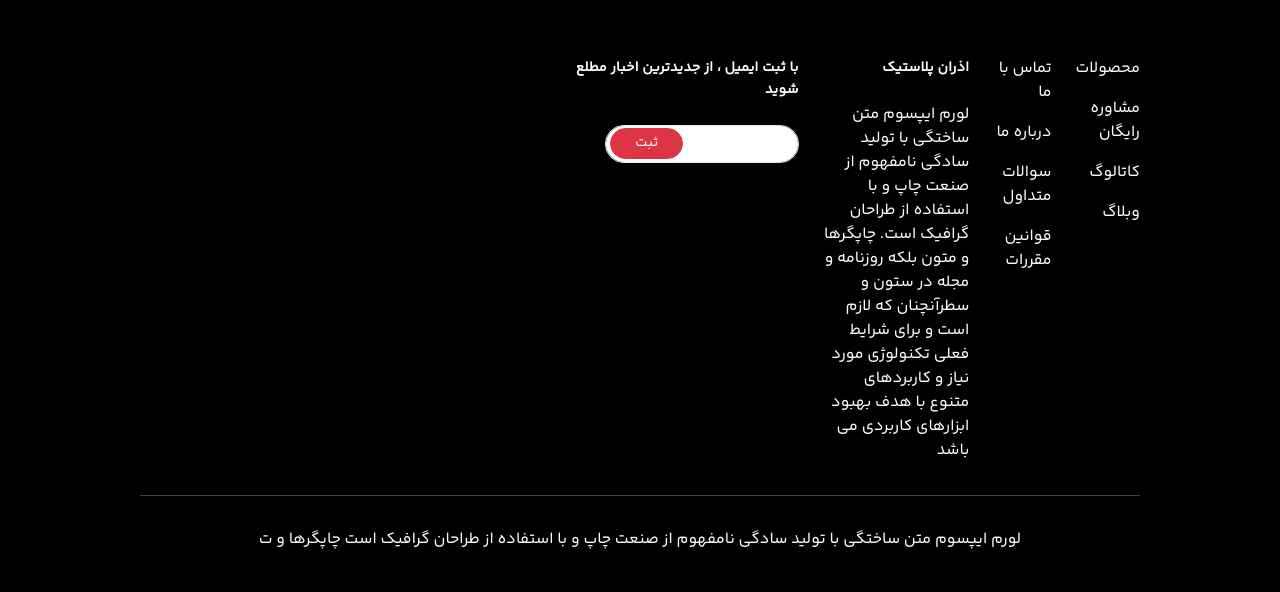
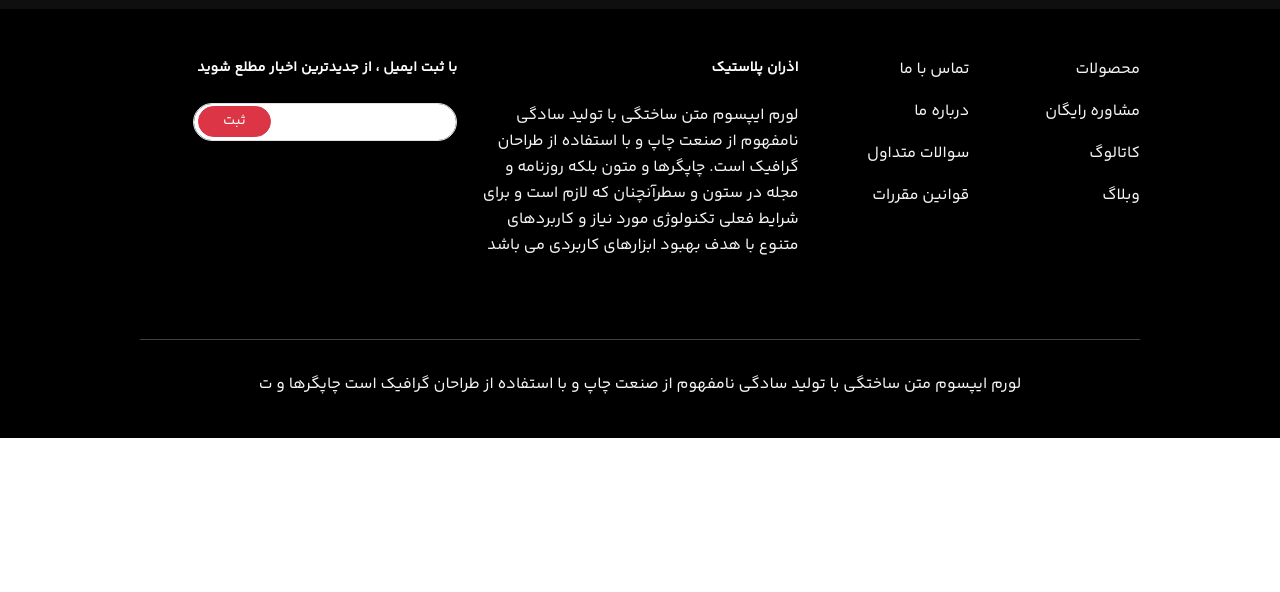
Before and after one commit to sara-hmt/Azaranplastic, a plain HTML site: page index.html in a window 1280 px wide. Shown: the part 4397-4989 px from the top of the page. After the commit the page ends 4835 px from the top, so only its background shows below. Drawn offline with nearby package versions, Linux system fonts and the light colour scheme; files whose address does not match are found by name.

Commit message:
footer edit

```diff
--- a/css/style.css
+++ b/css/style.css
@@ -241,20 +241,26 @@ article p {
 /**************end of article codes***************/
 
 /**************footer codes***************/
-.Social-media{
-  background-color: #0f0f0f;
-}
 
-/* submit email code ***********************/
 .submit-btn{
 position: absolute;
 left:5px;
 bottom: 3.5px;
 }
-/* submit email code ***********************/
 
-
-
+.social-media{
+  background-color: #0f0f0f;
+}
+footer p {
+  font-size: 16px;
+  font-weight: normal;
+  font-stretch: normal;
+  font-style: normal;
+  line-height: 1.63;
+  letter-spacing: normal;
+  text-align: right;
+  color: #f5f5f5;
+}
 
 
 
--- a/index.html
+++ b/index.html
@@ -404,9 +404,9 @@
     </main>
 
     <!---------------- place footer here-------------->
-    <footer class="text-center text-lg-start text-white bg-black">
+    <footer class="footer-dark">
       <!-- Section: Social media -->
-      <div class="container-fluid mt-5">
+      <div class="social-media">
       <div class="container">
         <div class="row py-4">
           <!----- Left ----->
@@ -435,19 +435,23 @@
             <a href="#" class="nav-link text-white pe-0 ps-4">
               <span class="icon-linkedin2"></span>
             </a>
+          </div>
           <!--end of Right -->
+        </div>
       </div>
       </div>
       <!---- Section: Social media ---->
 
+
+      <div class="text-center text-lg-start text-white bg-black">
         <!---- Section: Links  ---->
-        <div class="mt-5">
+        <div class="container">
 
             <!-- Grid row -->
-          <div class="d-flex justify-space-between row">
+            <div class="container row">
 
              <!---- Grid column1 ---->
-            <div class="col col-md-2 col-lg-2 col-xl-2">
+             <div class="col ps-0 text-center w-25 my-5">
                <div class="row">
                 <div class="col">
                  <!-- Links -->
@@ -485,7 +489,7 @@
              <!---- Grid column1 ---->
 
              <!---- Grid column2 ---->
-            <div class="col col-md-2 col-lg-2 col-xl-2">
+             <div class="col my-5 w-25">
               <!------ content ----->
              <h6 class="text-reset fw-bold mb-4">اذران پلاستیک</h6>
              <p>
@@ -494,11 +498,9 @@
              </div>
              <!---- Grid column2 ---->
 
-
-
              <!---- Grid column3 ---->
-            <div class="col col-md-3 col-lg-4 col-xl-3">
-              <h6 class="text-reset fw-bold mb-4">با ثبت ایمیل ، از جدیدترین اخبار مطلع شوید</h6>
+             <div class="col pe-0 my-5 w-25">
+              <h6 class="text-reset fw-bold mb-4 pe-0">با ثبت ایمیل ، از جدیدترین اخبار مطلع شوید</h6>
               <form>
                 <div class="col-lg-10 mb-3">
                   <div class="input-group email-input">
@@ -512,20 +514,22 @@
 
              </div>
              <!---- Grid column3 ---->
+
             </div>
             <!-- Grid row -->
-        </div>
-          <!---- Section: Links  ---->
+
+
 
           <hr>
-
           <!---- Copyright ---->
-        <div class="text-center pt-3 pb-4">
+          <div class="text-center d-flex justify-content-center pt-3 pb-4">
            <p>لورم ایپسوم متن ساختگی با تولید سادگی نامفهوم از صنعت چاپ و با استفاده از طراحان گرافیک است چاپگرها و ت </p>
           </div>
           <!---- Copyright ---->
+        </div>
+        <!---- Section: Links  ---->
+      </div>
 
-      </div>
     </footer>
     <!----------------end of footer------------------->
 
```
Lines whose indentation alone changed are shown as unchanged.
